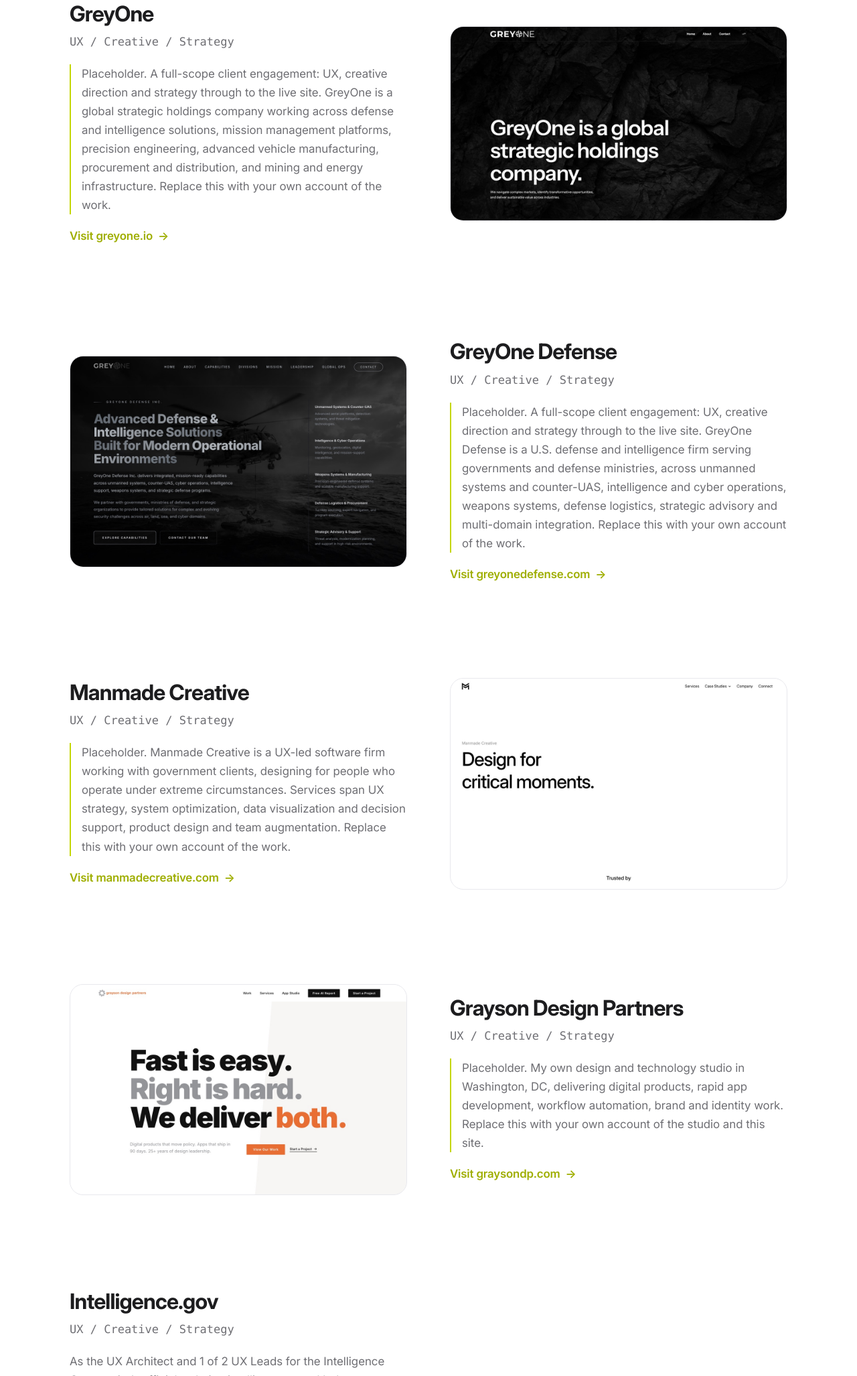
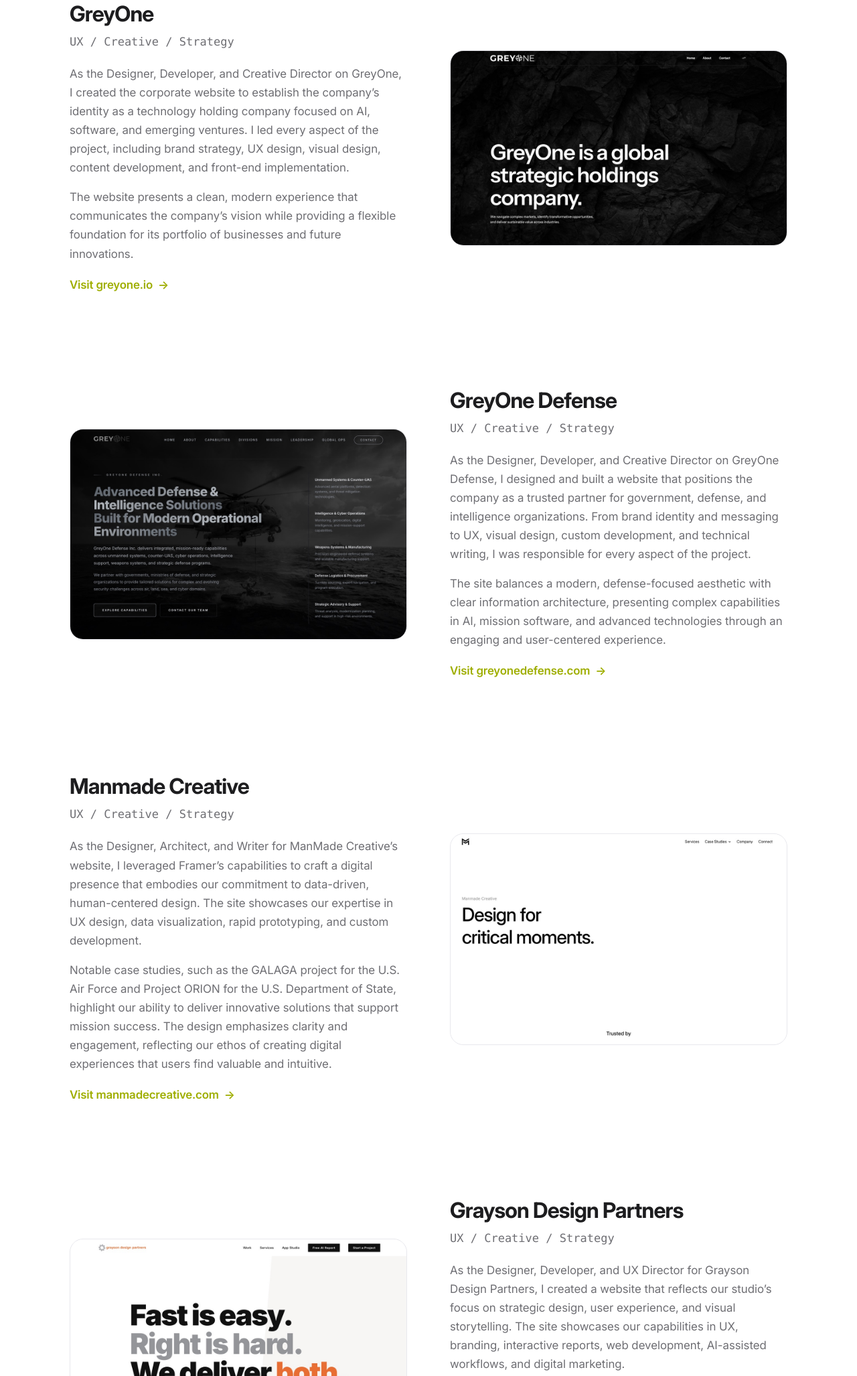
Before and after one commit to jgray4567/jongrayson, a website: page portfolio/index.html in a window 1280 px wide. Shown: the part 942-2996 px from the top of the page at 67% size. Drawn offline with Linux system fonts and the light colour scheme.

Commit message:
Real copy for Blue Clarity, Manmade Creative, GDP, GreyOne and GreyOne Defense
Jon's own words replace the drafts on five of the eight. Blue Clarity
loses the Webflow mention he cut; Manmade Creative keeps the Framer one
he kept. Only LyteForge is still on draft text.

```diff
--- a/portfolio/index.html
+++ b/portfolio/index.html
@@ -77,7 +77,8 @@
         <div class="pf-copy">
           <h2>GreyOne</h2>
           <p class="pf-meta">UX / Creative / Strategy</p>
-          <p class="pf-todo">Placeholder. A full-scope client engagement: UX, creative direction and strategy through to the live site. GreyOne is a global strategic holdings company working across defense and intelligence solutions, mission management platforms, precision engineering, advanced vehicle manufacturing, procurement and distribution, and mining and energy infrastructure. Replace this with your own account of the work.</p>
+          <p>As the Designer, Developer, and Creative Director on GreyOne, I created the corporate website to establish the company&rsquo;s identity as a technology holding company focused on AI, software, and emerging ventures. I led every aspect of the project, including brand strategy, UX design, visual design, content development, and front-end implementation.</p>
+          <p>The website presents a clean, modern experience that communicates the company&rsquo;s vision while providing a flexible foundation for its portfolio of businesses and future innovations.</p>
           <a class="btn btn-text" href="https://greyone.io/" target="_blank" rel="noopener">Visit greyone.io<span class="arrow" aria-hidden="true">→</span></a>
         </div>
       </li>
@@ -90,7 +91,8 @@
         <div class="pf-copy">
           <h2>GreyOne Defense</h2>
           <p class="pf-meta">UX / Creative / Strategy</p>
-          <p class="pf-todo">Placeholder. A full-scope client engagement: UX, creative direction and strategy through to the live site. GreyOne Defense is a U.S. defense and intelligence firm serving governments and defense ministries, across unmanned systems and counter-UAS, intelligence and cyber operations, weapons systems, defense logistics, strategic advisory and multi-domain integration. Replace this with your own account of the work.</p>
+          <p>As the Designer, Developer, and Creative Director on GreyOne Defense, I designed and built a website that positions the company as a trusted partner for government, defense, and intelligence organizations. From brand identity and messaging to UX, visual design, custom development, and technical writing, I was responsible for every aspect of the project.</p>
+          <p>The site balances a modern, defense-focused aesthetic with clear information architecture, presenting complex capabilities in AI, mission software, and advanced technologies through an engaging and user-centered experience.</p>
           <a class="btn btn-text" href="https://www.greyonedefense.com/" target="_blank" rel="noopener">Visit greyonedefense.com<span class="arrow" aria-hidden="true">→</span></a>
         </div>
       </li>
@@ -103,7 +105,8 @@
         <div class="pf-copy">
           <h2>Manmade Creative</h2>
           <p class="pf-meta">UX / Creative / Strategy</p>
-          <p class="pf-todo">Placeholder. Manmade Creative is a UX-led software firm working with government clients, designing for people who operate under extreme circumstances. Services span UX strategy, system optimization, data visualization and decision support, product design and team augmentation. Replace this with your own account of the work.</p>
+          <p>As the Designer, Architect, and Writer for ManMade Creative&rsquo;s website, I leveraged Framer&rsquo;s capabilities to craft a digital presence that embodies our commitment to data-driven, human-centered design. The site showcases our expertise in UX design, data visualization, rapid prototyping, and custom development.</p>
+          <p>Notable case studies, such as the GALAGA project for the U.S. Air Force and Project ORION for the U.S. Department of State, highlight our ability to deliver innovative solutions that support mission success. The design emphasizes clarity and engagement, reflecting our ethos of creating digital experiences that users find valuable and intuitive.</p>
           <a class="btn btn-text" href="https://manmadecreative.com/" target="_blank" rel="noopener">Visit manmadecreative.com<span class="arrow" aria-hidden="true">→</span></a>
         </div>
       </li>
@@ -116,7 +119,8 @@
         <div class="pf-copy">
           <h2>Grayson Design Partners</h2>
           <p class="pf-meta">UX / Creative / Strategy</p>
-          <p class="pf-todo">Placeholder. My own design and technology studio in Washington, DC, delivering digital products, rapid app development, workflow automation, brand and identity work. Replace this with your own account of the studio and this site.</p>
+          <p>As the Designer, Developer, and UX Director for Grayson Design Partners, I created a website that reflects our studio&rsquo;s focus on strategic design, user experience, and visual storytelling. The site showcases our capabilities in UX, branding, interactive reports, web development, AI-assisted workflows, and digital marketing.</p>
+          <p>Designed as a living portfolio, the website features work for government, nonprofit, and commercial clients while demonstrating how thoughtful, user-centered design transforms complex ideas into engaging digital experiences.</p>
           <a class="btn btn-text" href="https://graysondp.com/" target="_blank" rel="noopener">Visit graysondp.com<span class="arrow" aria-hidden="true">→</span></a>
         </div>
       </li>
@@ -143,7 +147,7 @@
         <div class="pf-copy">
           <h2>Blue Clarity</h2>
           <p class="pf-meta">UX / Creative / Strategy</p>
-          <p>As the designer and builder of Blue Clarity&rsquo;s website, I utilized the Webflow platform to create a digital presence that reflects the company&rsquo;s dedication to customer experience and IT strategy. The site highlights Blue Clarity&rsquo;s services, including Customer Experience Management, Data and Analytics, Co-Innovation, Digital Engineering and Architecture, and their Innovation Incubator.</p>
+          <p>As the designer and builder of Blue Clarity&rsquo;s website, I created a digital presence that reflects the company&rsquo;s dedication to customer experience and IT strategy. The site highlights Blue Clarity&rsquo;s services, including Customer Experience Management, Data and Analytics, Co-Innovation, Digital Engineering and Architecture, and their Innovation Incubator.</p>
           <p>The design emphasizes clarity and user engagement, aligning with Blue Clarity&rsquo;s mission to blend strategy and analytics with customer insights, design, and creative thinking to help clients discover, implement, and improve their products and services.</p>
           <a class="btn btn-text" href="https://www.blueclarity.io/" target="_blank" rel="noopener">Visit blueclarity.io<span class="arrow" aria-hidden="true">→</span></a>
         </div>
```
